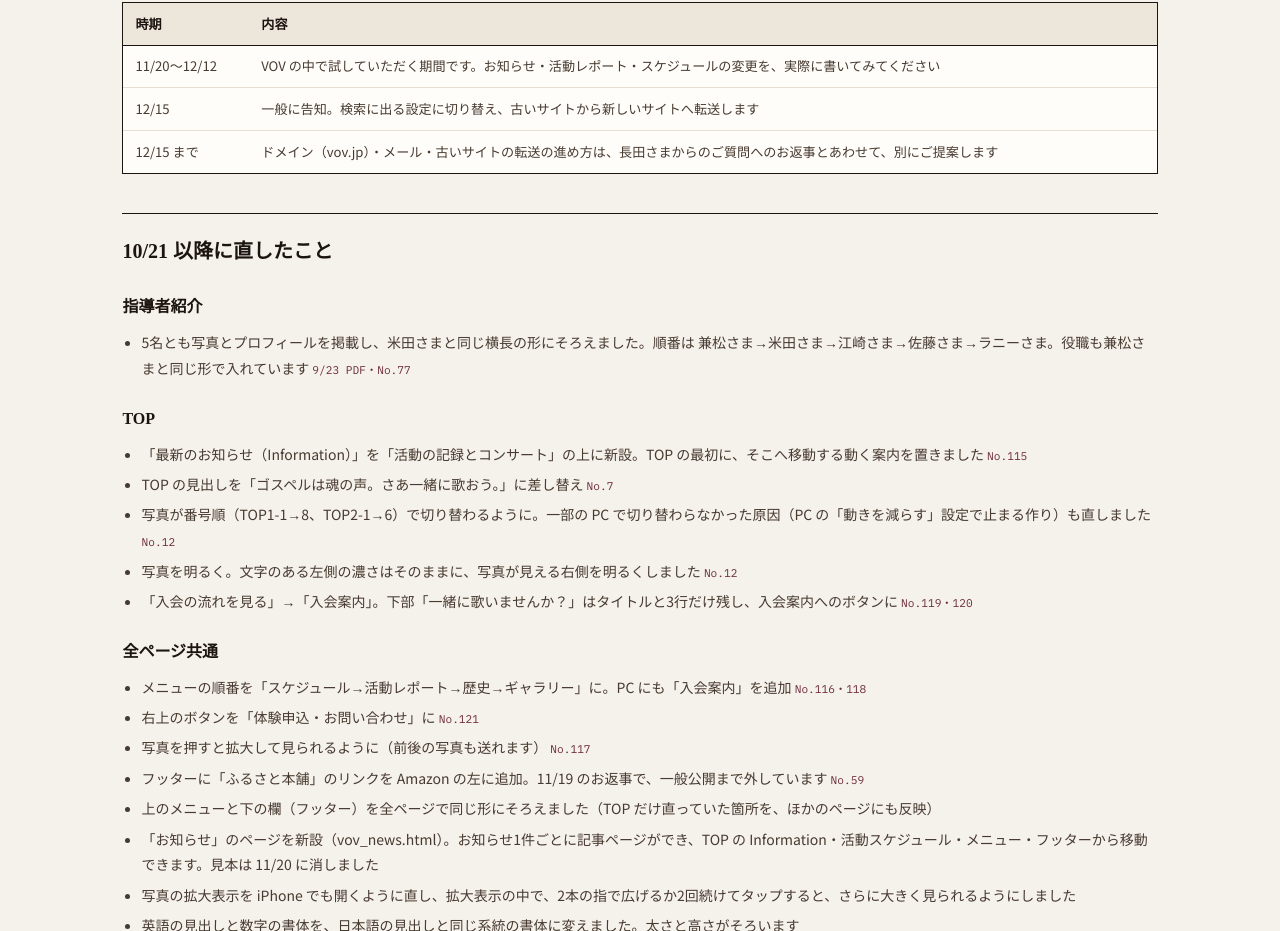
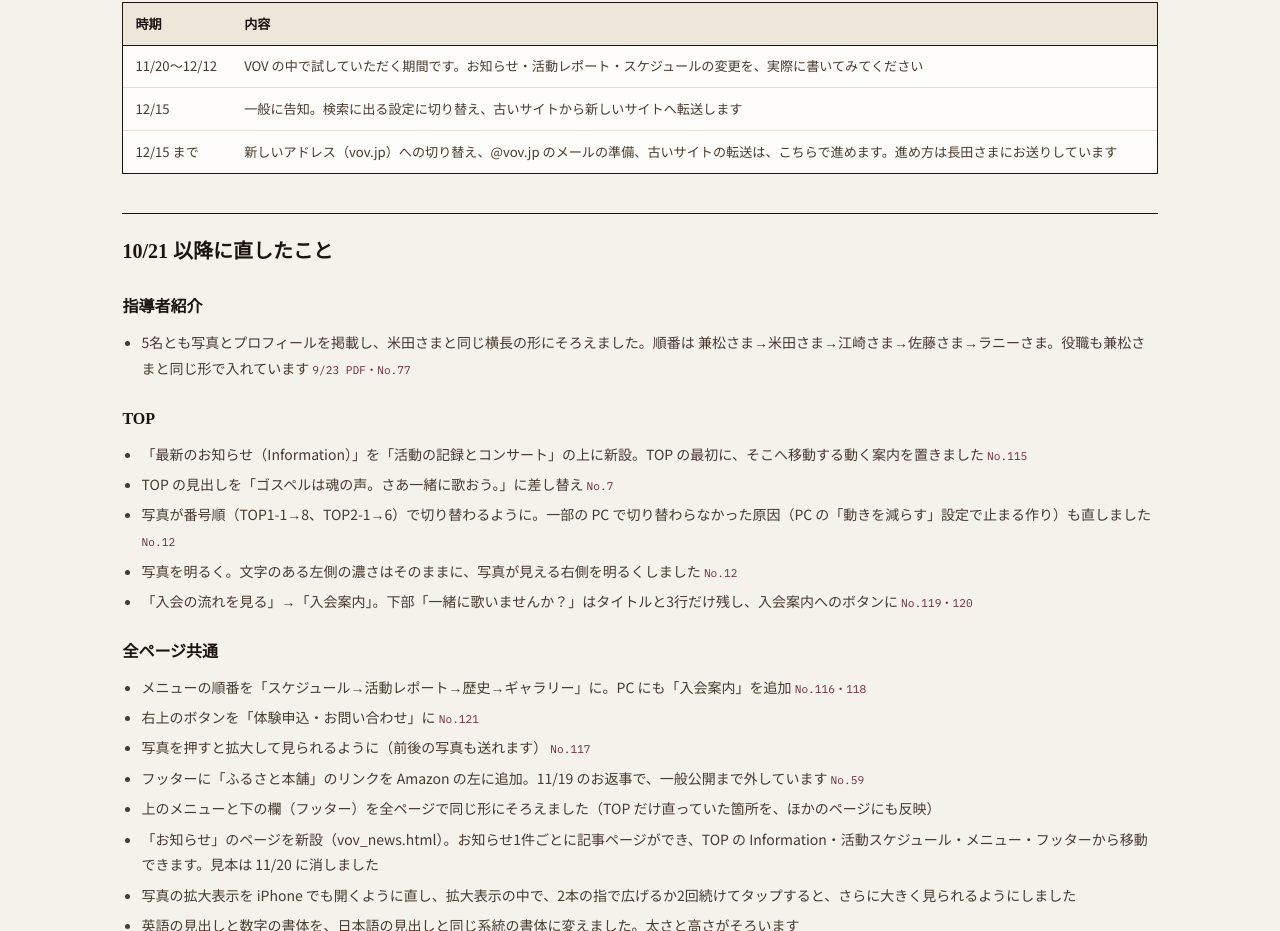
Before and after one commit to junnarita-pixel/30th-anniversary, a plain HTML site: page vov_docs.html in a window 1280 px wide. Shown: the part 2514-3445 px from the top of the page. Drawn offline with Linux system fonts and the light colour scheme.

Commit message:
確認資料：12/15 までの予定を「切り替えはこちらで進める」に
Co-Authored-By: Claude Opus 5.5 <noreply@anthropic.com>

```diff
--- a/vov_docs.html
+++ b/vov_docs.html
@@ -128,7 +128,7 @@ ul.done{margin:.5rem 0 .5rem 1.2rem}ul.done li{margin:.28rem 0}
 <tr><th>時期</th><th>内容</th></tr>
 <tr><td>11/20〜12/12</td><td>VOV の中で試していただく期間です。お知らせ・活動レポート・スケジュールの変更を、実際に書いてみてください</td></tr>
 <tr><td>12/15</td><td>一般に告知。検索に出る設定に切り替え、古いサイトから新しいサイトへ転送します</td></tr>
-<tr><td>12/15 まで</td><td>ドメイン（vov.jp）・メール・古いサイトの転送の進め方は、長田さまからのご質問へのお返事とあわせて、別にご提案します</td></tr>
+<tr><td>12/15 まで</td><td>新しいアドレス（vov.jp）への切り替え、@vov.jp のメールの準備、古いサイトの転送は、こちらで進めます。進め方は長田さまにお送りしています</td></tr>
 </table></div>
 
 <h2>10/21 以降に直したこと</h2>
```
